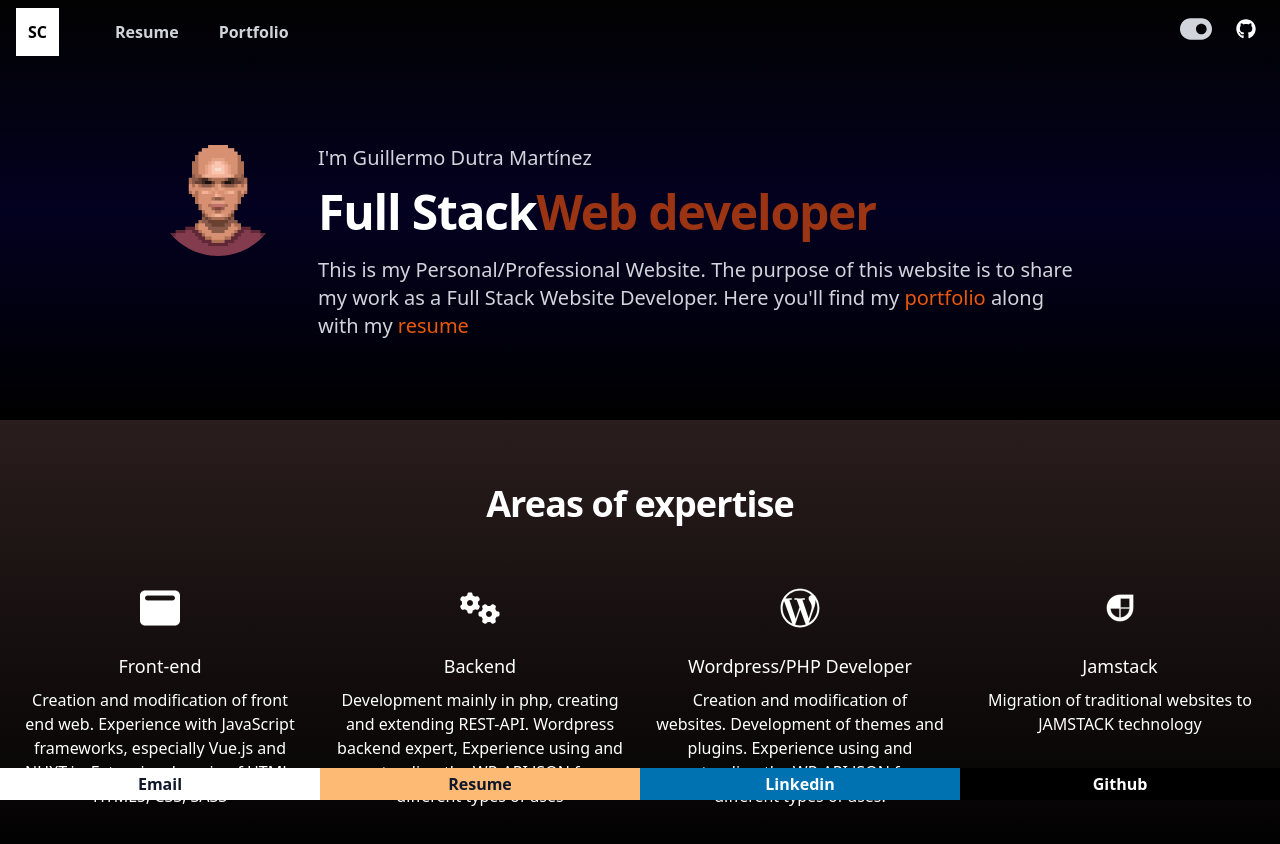
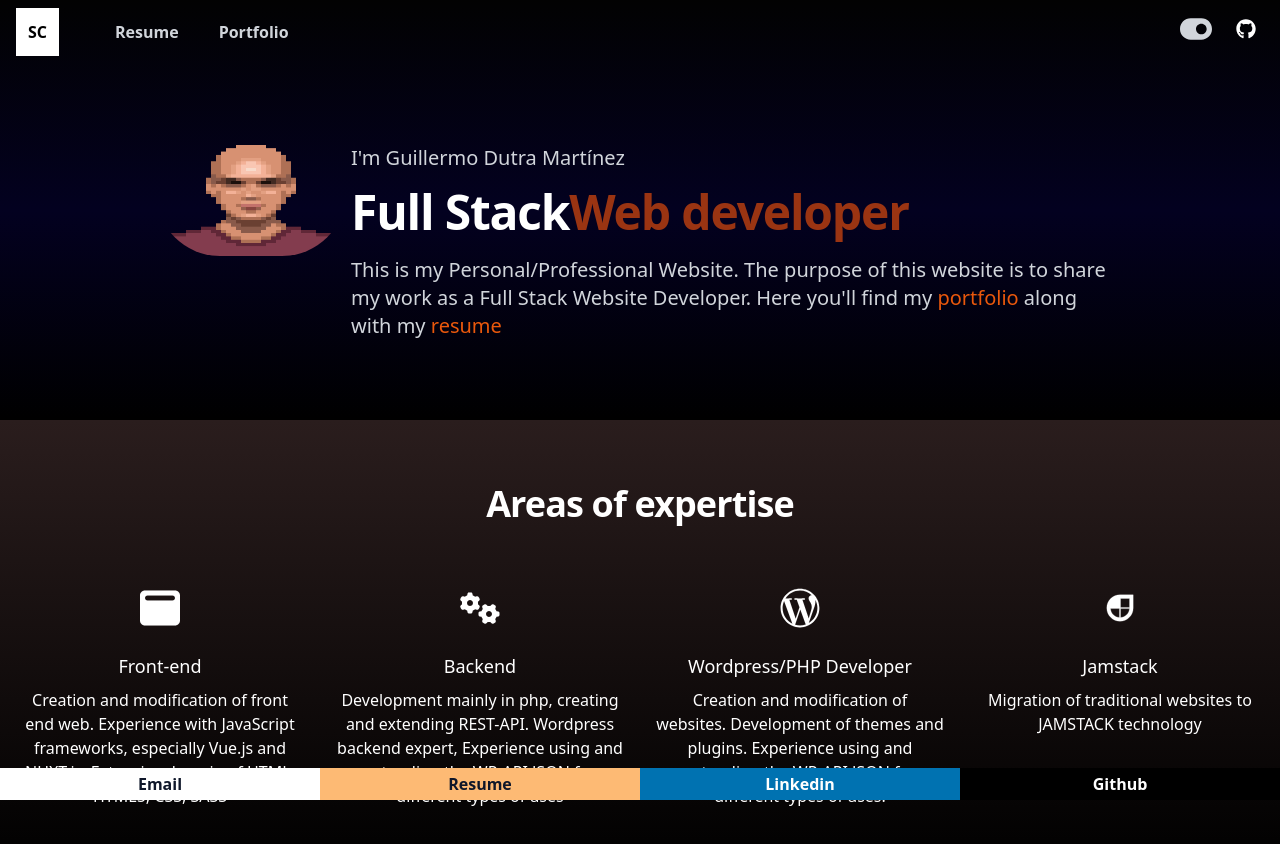
Before and after one commit to guiman87/silentcode-nuxt-3, a Nuxt app: page / in a window 1280 px wide. Both pictures are taken after a click on the button 1202 px from the left and 29 px from the top of the page. Shown: the top 844 px of the page. Built offline with nearby package versions, Linux system fonts and the light colour scheme.

Commit message:
Width and height of hero image

```diff
--- a/components/home/Hero.vue
+++ b/components/home/Hero.vue
@@ -11,6 +11,8 @@
             class="rounded-full h-32 mx-auto"
             :src="currentAvatar"
             alt="Avatar image"
+            width="190"
+            height="196"
           />
         </div>
         <div class="flex-1">
```
